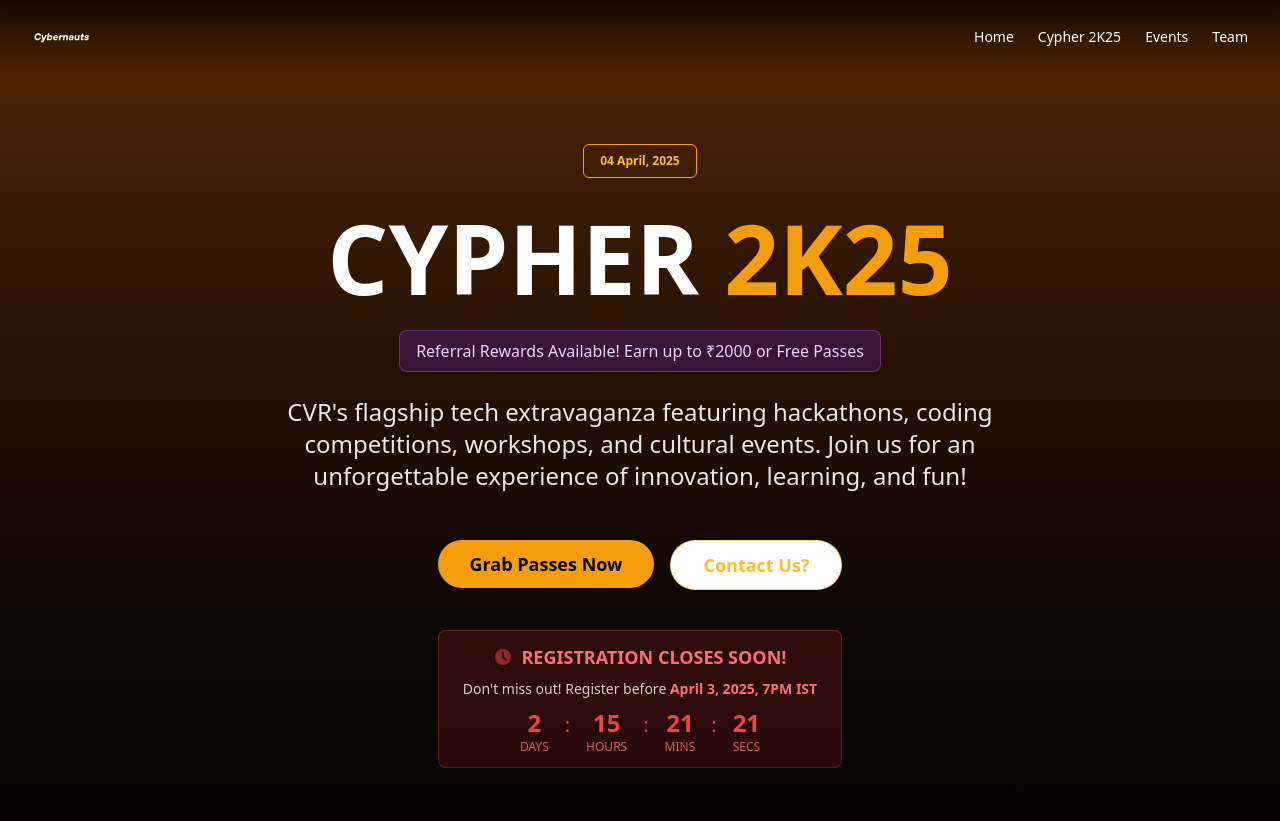
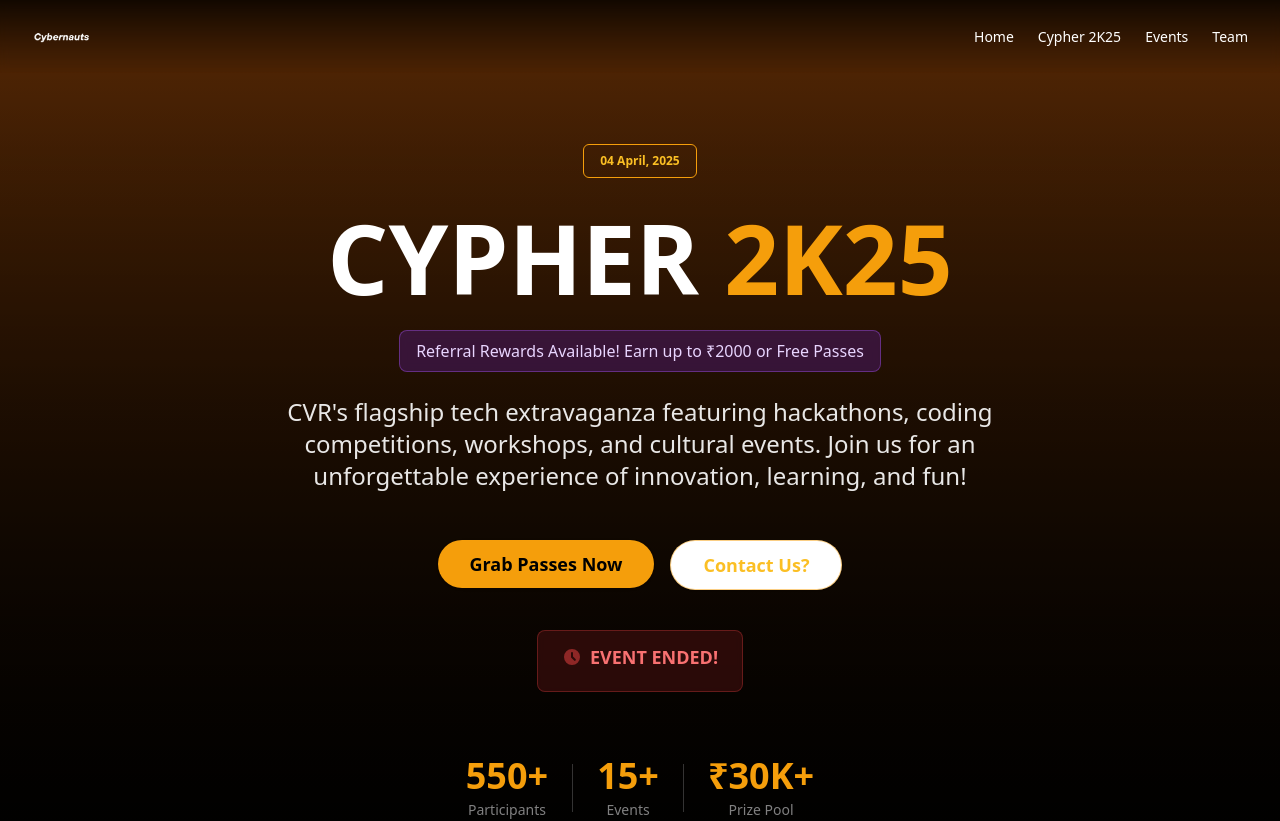
Before and after one commit to samrathreddy/cybernauts, a React (Vite) app: page /cypher in a window 1280 px wide. Shown: the top 821 px of the page. Built offline with nearby package versions, Linux system fonts and the light colour scheme.

Commit message:
Update: Cypher 2k25 ended

```diff
--- a/src/screens/Cypher/Cypher.tsx
+++ b/src/screens/Cypher/Cypher.tsx
@@ -103,38 +103,38 @@ export const Cypher = (): JSX.Element => {
   }, []);
 
   // Countdown timer effect
-  useEffect(() => {
-    // Set target date to April 3, 2025, 7:00 PM IST
-    const targetDate = new Date('2025-04-03T19:00:00+05:30');
+  // useEffect(() => {
+  //   // Set target date to April 4, 2025, 12:00 PM IST
+  //   const targetDate = new Date('2025-04-04T12:00:00+05:30');
 
-    const updateCountdown = () => {
-      const now = new Date();
-      const difference = targetDate.getTime() - now.getTime();
+  //   const updateCountdown = () => {
+  //     const now = new Date();
+  //     const difference = targetDate.getTime() - now.getTime();
 
-      if (difference <= 0) {
-        // If past the date, set all to 0
-        setTimeRemaining({ days: 0, hours: 0, minutes: 0, seconds: 0 });
-        clearInterval(interval);
-        return;
-      }
+  //     if (difference <= 0) {
+  //       // If past the date, set all to 0
+  //       setTimeRemaining({ days: 0, hours: 0, minutes: 0, seconds: 0 });
+  //       clearInterval(interval);
+  //       return;
+  //     }
 
-      const days = Math.floor(difference / (1000 * 60 * 60 * 24));
-      const hours = Math.floor((difference % (1000 * 60 * 60 * 24)) / (1000 * 60 * 60));
-      const minutes = Math.floor((difference % (1000 * 60 * 60)) / (1000 * 60));
-      const seconds = Math.floor((difference % (1000 * 60)) / 1000);
+  //     const days = Math.floor(difference / (1000 * 60 * 60 * 24));
+  //     const hours = Math.floor((difference % (1000 * 60 * 60 * 24)) / (1000 * 60 * 60));
+  //     const minutes = Math.floor((difference % (1000 * 60 * 60)) / (1000 * 60));
+  //     const seconds = Math.floor((difference % (1000 * 60)) / 1000);
 
-      setTimeRemaining({ days, hours, minutes, seconds });
-    };
+  //     setTimeRemaining({ days, hours, minutes, seconds });
+  //   };
 
-    // Initial update
-    updateCountdown();
+  //   // Initial update
+  //   updateCountdown();
 
-    // Update every second
-    const interval = setInterval(updateCountdown, 1000);
+  //   // Update every second
+  //   const interval = setInterval(updateCountdown, 1000);
 
-    // Cleanup
-    return () => clearInterval(interval);
-  }, []);
+  //   // Cleanup
+  //   return () => clearInterval(interval);
+  // }, []);
 
   // Filter events by category
   useEffect(() => {
@@ -275,29 +275,7 @@ export const Cypher = (): JSX.Element => {
               <svg className="h-5 w-5 text-red-500 mr-2 animate-pulse" fill="currentColor" viewBox="0 0 20 20">
                 <path fillRule="evenodd" d="M10 18a8 8 0 100-16 8 8 0 000 16zm1-12a1 1 0 10-2 0v4a1 1 0 00.293.707l2.828 2.829a1 1 0 101.414-1.415L11 9.586V6z" clipRule="evenodd" />
               </svg>
-              <p className="text-red-400 font-bold text-lg">REGISTRATION CLOSES SOON!</p>
-            </div>
-            <p className="text-white/80 text-sm text-center mb-2">Don't miss out! Register before <span className="text-red-400 font-semibold">April 3, 2025, 7PM IST</span></p>
-            <div className="flex justify-center items-center gap-4 text-white">
-              <div className="flex flex-col items-center">
-                <span className="text-2xl font-bold text-red-500">{timeRemaining.days}</span>
-                <span className="text-xs text-red-400/80">DAYS</span>
-              </div>
-              <span className="text-xl text-red-500 mb-3">:</span>
-              <div className="flex flex-col items-center">
-                <span className="text-2xl font-bold text-red-500">{timeRemaining.hours}</span>
-                <span className="text-xs text-red-400/80">HOURS</span>
-              </div>
-              <span className="text-xl text-red-500 mb-3">:</span>
-              <div className="flex flex-col items-center">
-                <span className="text-2xl font-bold text-red-500">{timeRemaining.minutes}</span>
-                <span className="text-xs text-red-400/80">MINS</span>
-              </div>
-              <span className="text-xl text-red-500 mb-3">:</span>
-              <div className="flex flex-col items-center">
-                <span className="text-2xl font-bold text-red-500">{timeRemaining.seconds}</span>
-                <span className="text-xs text-red-400/80">SECS</span>
-              </div>
+              <p className="text-red-400 font-bold text-lg">EVENT ENDED!</p>
             </div>
           </motion.div>
 
@@ -509,7 +487,7 @@ export const Cypher = (): JSX.Element => {
                   Register Now
                 </Button>
                 <p className="text-white/50 mt-3 text-sm">
-                  Registration closes: April 3, 2025, 7PM IST
+                  Registration closes: April 4, 2025, 12PM IST
                 </p>
               </div>
             </div>
@@ -850,7 +828,7 @@ export const Cypher = (): JSX.Element => {
               Register Now
             </Button>
             <p className="text-white/50 mt-6">
-              Limited spots available. Last date for registration: April 3, 2025, 7PM IST.
+              Limited spots available. Last date for registration: April 4, 2025, 12PM IST.
             </p>
           </div>
         </div>
```
